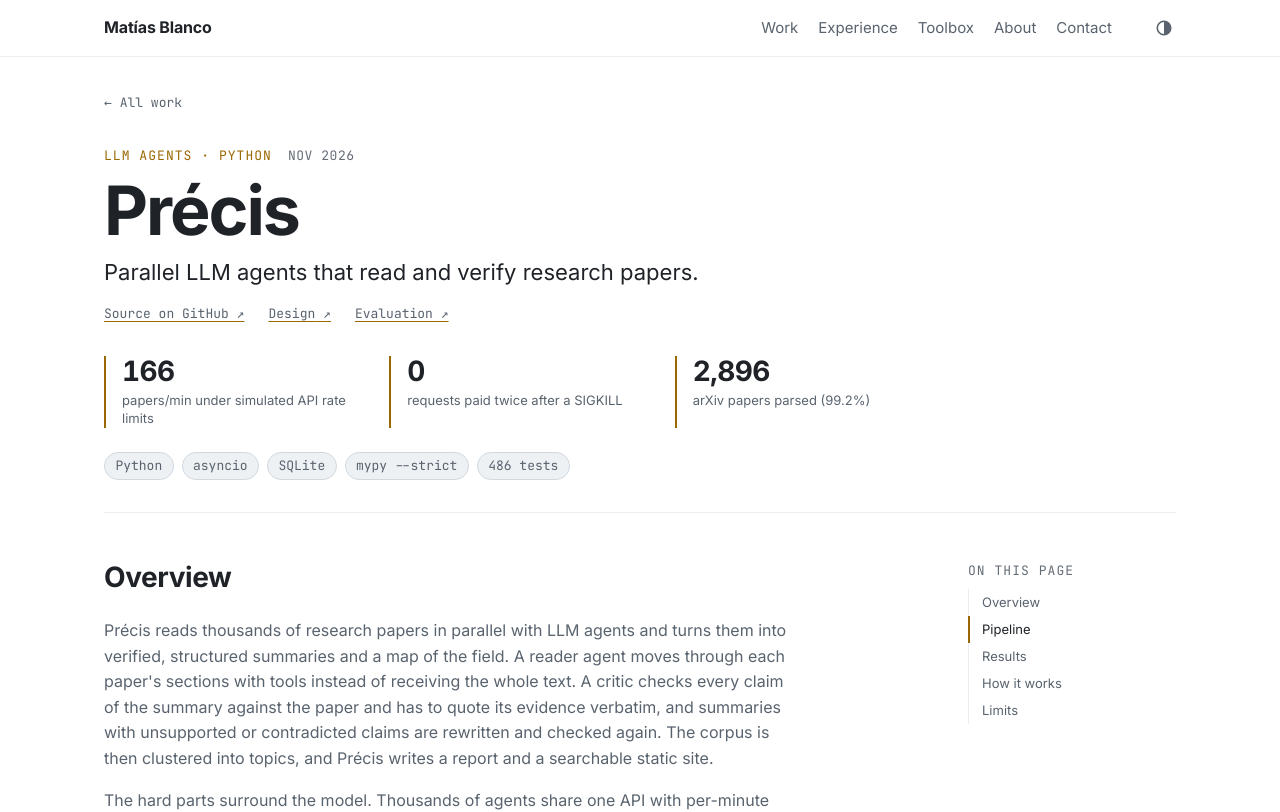
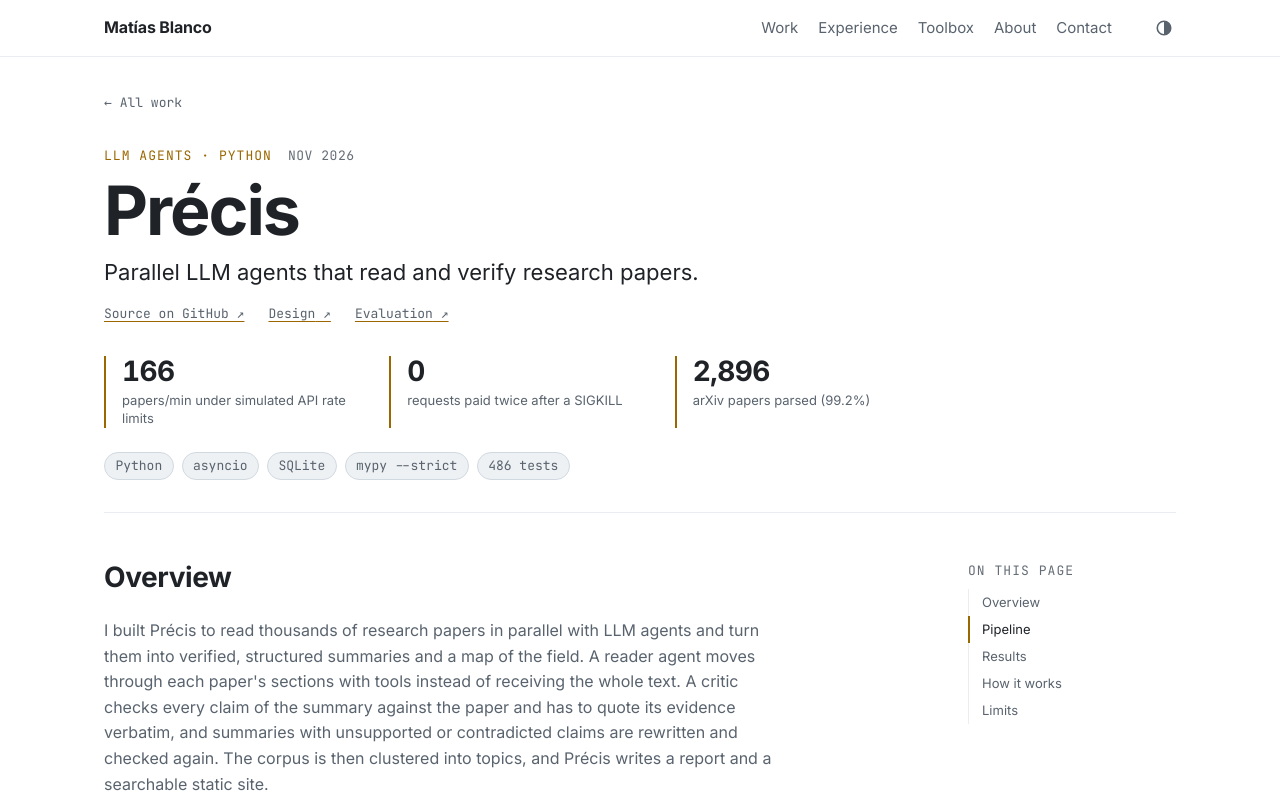
Before and after one commit to MatiiiBL/myportfolio, a React (Vite) app: page /projects/precis in a window 1280 px wide. Shown: the top 812 px of the page. Built offline with nearby package versions, Linux system fonts and the light colour scheme.

Commit message:
Say in the Précis overview that I built it

```diff
--- a/src/projects/precis/Page.tsx
+++ b/src/projects/precis/Page.tsx
@@ -14,10 +14,10 @@ export default function Page() {
       <Section id="overview" title="Overview">
         <div className="project-prose">
           <p>
-            Précis reads thousands of research papers in parallel with LLM agents and turns them
-            into verified, structured summaries and a map of the field. A reader agent moves through
-            each paper&apos;s sections with tools instead of receiving the whole text. A critic
-            checks every claim of the summary against the paper and has to quote its evidence
+            I built Précis to read thousands of research papers in parallel with LLM agents and turn
+            them into verified, structured summaries and a map of the field. A reader agent moves
+            through each paper&apos;s sections with tools instead of receiving the whole text. A
+            critic checks every claim of the summary against the paper and has to quote its evidence
             verbatim, and summaries with unsupported or contradicted claims are rewritten and
             checked again. The corpus is then clustered into topics, and Précis writes a report and
             a searchable static site.
```
